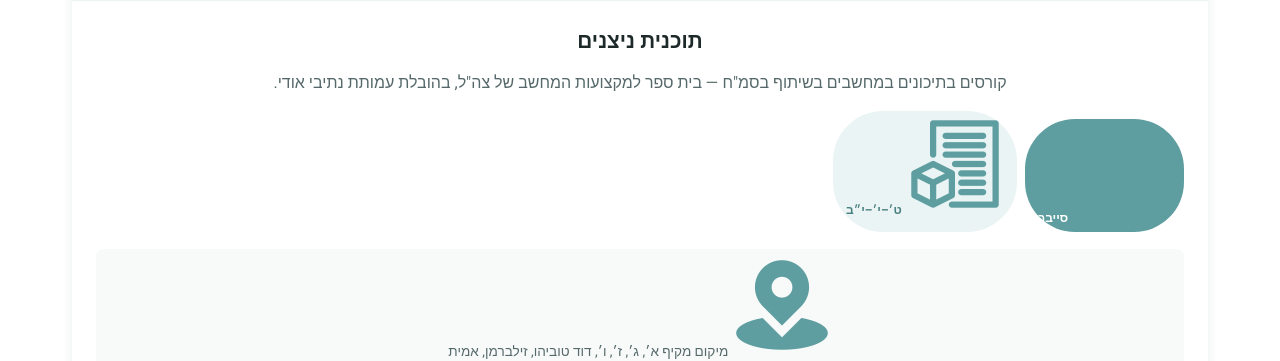
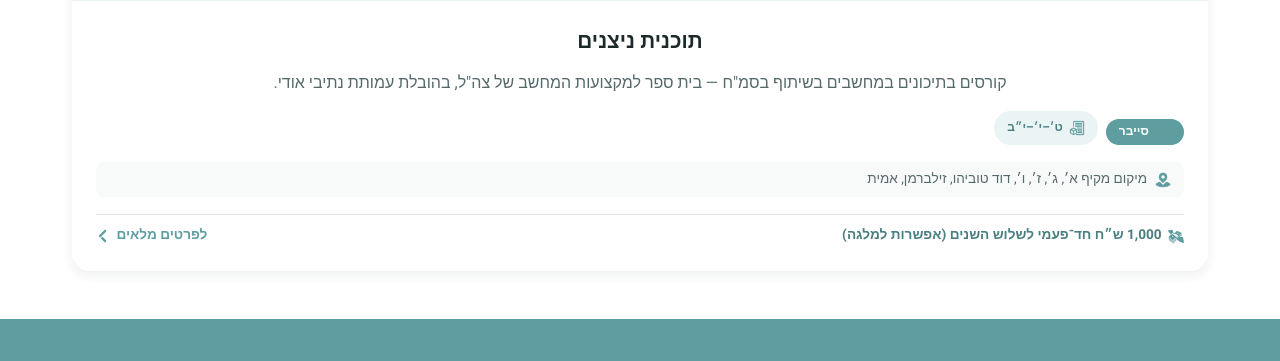
Before and after one commit to kayoosh2009/FindingVolunteer, a plain HTML site: page index.html in a window 1280 px wide. Shown: the part 890-1251 px from the top of the page. Drawn offline with Linux system fonts and the light colour scheme.

Commit message:
1.0.5 (36)

```diff
--- a/style.css
+++ b/style.css
@@ -549,3 +549,77 @@ body {
         align-items: flex-start;
     }
 }
+
+/* Иконки внутри тегов, локации и футера карточки */
+.tag-icon,
+.meta-icon,
+.card-link-icon {
+    width: 16px;
+    height: 16px;
+    object-fit: contain;
+    vertical-align: middle;
+}
+
+.category-tag,
+.grade-tag {
+    display: inline-flex;
+    align-items: center;
+    gap: 0.4rem;
+    padding: 0.2rem 0.8rem;
+    border-radius: 50px;
+    font-size: 0.75rem;
+    font-weight: 700;
+}
+
+.category-tag {
+    background: var(--primary);
+    color: var(--white);
+}
+
+.grade-tag {
+    background: var(--primary-light);
+    color: var(--primary-dark);
+}
+
+.location-info {
+    font-size: 0.85rem;
+    color: var(--text-soft);
+    background: #F8FAFA;
+    padding: 0.4rem 0.8rem;
+    border-radius: 8px;
+    margin: 0.2rem 0;
+    display: flex;
+    align-items: center;
+    gap: 0.5rem;
+}
+
+.cost-info {
+    font-size: 0.85rem;
+    font-weight: 600;
+    color: var(--primary-dark);
+    display: flex;
+    align-items: center;
+    gap: 0.4rem;
+}
+
+.card-link {
+    color: var(--primary);
+    text-decoration: none;
+    font-size: 0.85rem;
+    font-weight: 600;
+    transition: opacity 0.3s;
+    display: flex;
+    align-items: center;
+    gap: 0.4rem;
+}
+
+.card-link-icon {
+    /* Поскольку это иконка "назад" (стрелка вправо/влево), подгоняем размер под текст */
+    width: 14px;
+    height: 14px;
+}
+
+.card-link:hover {
+    opacity: 0.7;
+    text-decoration: underline;
+}
```
Also changed, not shown: icons/money.png (added).
